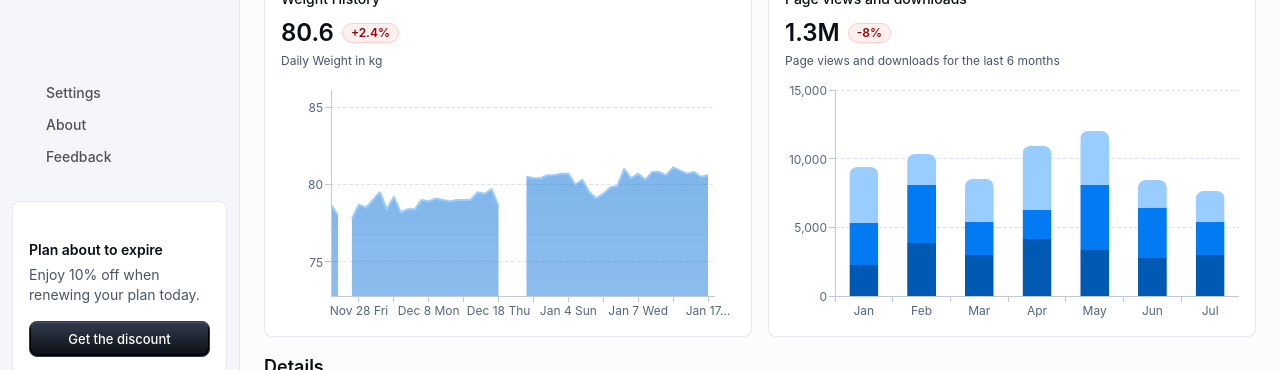
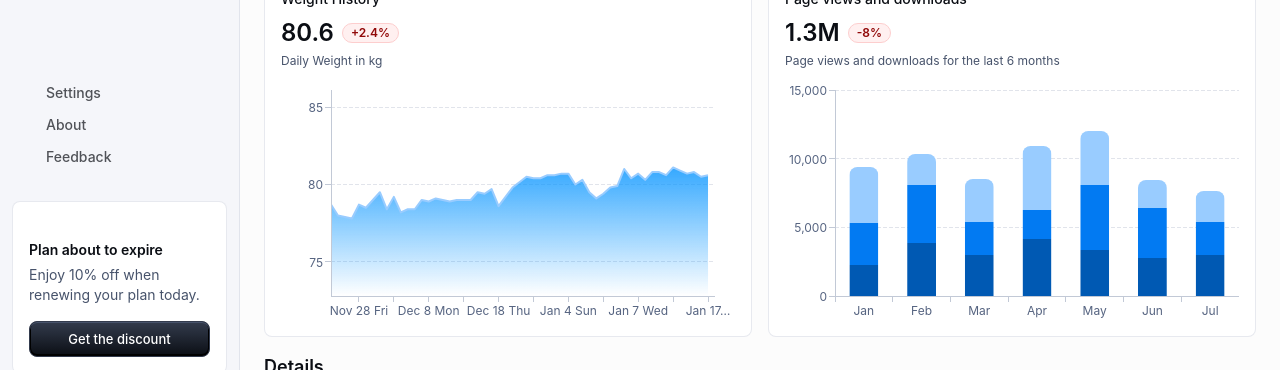
Before and after one commit to BelaGereon/fitness-dashboard, a React (Vite) app: page / in a window 1280 px wide. Shown: the part 343-713 px from the top of the page. Built offline with nearby package versions, Linux system fonts and the light colour scheme; some icons are missing.

Commit message:
:adhesive_bandage: fix gradient

```diff
--- a/src/dashboard/components/WeightHistoryChart.tsx
+++ b/src/dashboard/components/WeightHistoryChart.tsx
@@ -5,18 +5,8 @@ import Chip from "@mui/material/Chip";
 import Typography from "@mui/material/Typography";
 import Stack from "@mui/material/Stack";
 import { LineChart } from "@mui/x-charts/LineChart";
+
 import type { FitnessWeek, WeekDayKey } from "../fitnessTypes";
-
-function AreaGradient({ color, id }: { color: string; id: string }) {
-  return (
-    <defs>
-      <linearGradient id={id} x1="50%" y1="0%" x2="50%" y2="100%">
-        <stop offset="0%" stopColor={color} stopOpacity={0.5} />
-        <stop offset="100%" stopColor={color} stopOpacity={0} />
-      </linearGradient>
-    </defs>
-  );
-}
 
 const dayKeys: WeekDayKey[] = ["mon", "tue", "wed", "thu", "fri", "sat", "sun"];
 
@@ -91,6 +81,11 @@ export default function WeightHistoryChart({ weeks }: WeightHistoryChartProps) {
     theme.palette.primary.dark,
   ];
 
+  const yAxisMin =
+    definedWeights.length > 0 ? Math.min(...definedWeights) - 5 : undefined;
+  const yAxisMax =
+    definedWeights.length > 0 ? Math.max(...definedWeights) + 5 : undefined;
+
   return (
     <Card variant="outlined" sx={{ width: "100%" }}>
       <CardContent>
@@ -136,8 +131,8 @@ export default function WeightHistoryChart({ weeks }: WeightHistoryChartProps) {
           yAxis={[
             {
               width: 50,
-              min: Math.min(...definedWeights) - 5,
-              max: Math.max(...definedWeights) + 5,
+              min: yAxisMin,
+              max: yAxisMax,
             },
           ]}
           series={[
@@ -147,7 +142,9 @@ export default function WeightHistoryChart({ weeks }: WeightHistoryChartProps) {
               showMark: false,
               curve: "linear",
               area: true,
+              baseline: yAxisMin,
               data: weights,
+              connectNulls: true,
             },
           ]}
           height={250}
@@ -156,11 +153,23 @@ export default function WeightHistoryChart({ weeks }: WeightHistoryChartProps) {
           sx={{
             "& .MuiAreaElement-series-weight": {
               fill: "url('#weight')",
+              fillOpacity: 1,
             },
           }}
           hideLegend
         >
-          <AreaGradient color={theme.palette.primary.dark} id="weight" />
+          <linearGradient id="weight" x1="0%" y1="100%" x2="0%" y2="0%">
+            <stop
+              offset="0%"
+              stopOpacity={0}
+              stopColor={theme.palette.primary.main}
+            />
+            <stop
+              offset="100%"
+              stopOpacity={0.8}
+              stopColor={theme.palette.primary.main}
+            />
+          </linearGradient>
         </LineChart>
       </CardContent>
     </Card>
```
